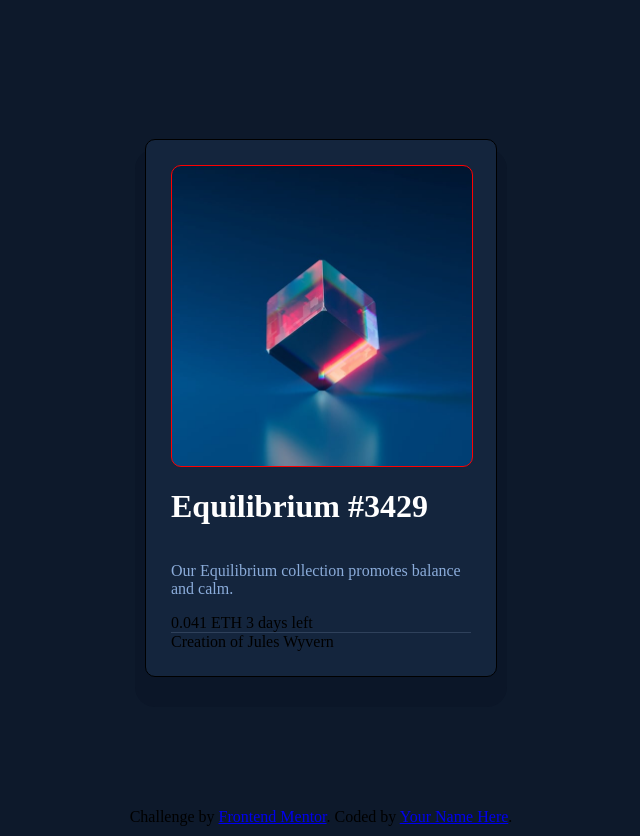
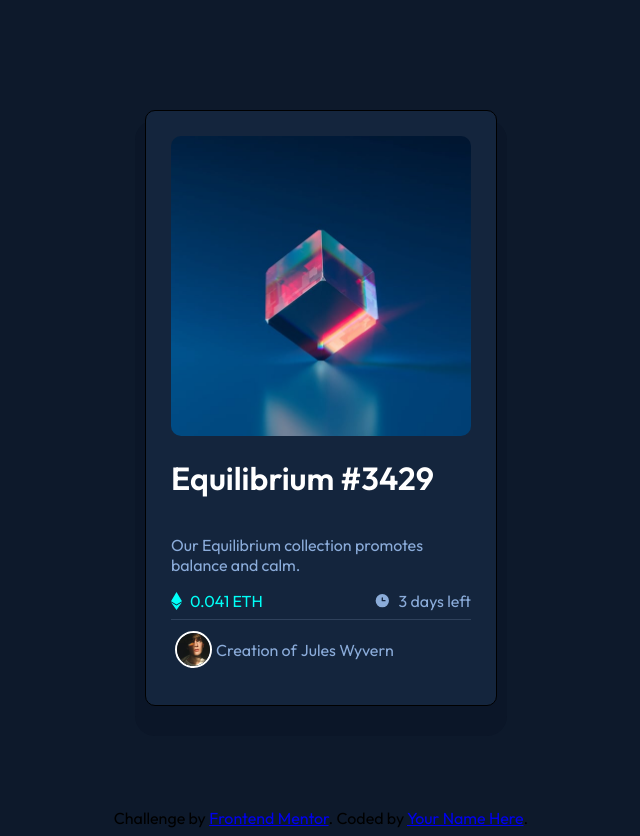
Before and after one commit to Jesus-Reynaldo/nft-preview-card-component-main, a plain HTML site: page index.html in a window 1280 px wide. Shown: the whole page, without its empty margins (319-959 px from the left). Drawn offline with Linux system fonts and the light colour scheme.

Commit message:
NFT preview card component solution

```diff
--- a/index.html
+++ b/index.html
@@ -16,14 +16,31 @@
   <body>
     <main>
       <div class="card">
-        <div class="card-image"></div>
+        <div class="card-image">
+          <div class="active-states">
+            <img src="images/icon-view.svg" alt="icon-view" />
+          </div>
+        </div>
         <div class="card-body">
           <h1 class="card-title">Equilibrium #3429</h1>
           <p class="card-text">
             Our Equilibrium collection promotes balance and calm.
           </p>
-          <div class="card-price">0.041 ETH 3 days left</div>
-          <div class="card-footer">Creation of Jules Wyvern</div>
+          <div class="card-price">
+            <div class="price">
+              <img src="images/icon-ethereum.svg" alt="icon-ethereum" />
+              <span>0.041 ETH</span>
+            </div>
+            <div class="time">
+              <img src="images/icon-clock.svg" alt="icon-clock" />
+              <span>3 days left</span>
+            </div>
+          </div>
+          <div class="card-footer">
+            <img src="images/image-avatar.png" alt="avatar" />
+            <p>Creation of</p>
+            <span>Jules Wyvern</span>
+          </div>
         </div>
       </div>
     </main>
--- a/sass/component.scss
+++ b/sass/component.scss
@@ -9,11 +9,28 @@
     width: 300px;
     height: 300px;
     display: block;
-    border: solid 1px red;
     border-radius: 10px;
     background-image: url(../images/image-equilibrium.jpg);
     background-repeat: no-repeat;
     background-size: cover;
+    .active-states {
+      display: flex;
+      justify-content: center;
+      align-items: center;
+      width: 100%;
+      height: 100%;
+      border-radius: 10px;
+      img {
+        visibility: hidden;
+      }
+      &:hover {
+        cursor: pointer;
+        background-color: hsl(178, 100%, 50%, 50%);
+        img {
+          visibility: visible;
+        }
+      }
+    }
   }
   .card-body {
     display: flex;
@@ -21,6 +38,10 @@
     width: 100%;
     .card-title {
       color: hsl(0, 0%, 100%);
+      &:hover {
+        cursor: pointer;
+        color: hsl(178, 100%, 50%);
+      }
     }
     .card-text {
       color: hsl(215, 51%, 70%);
@@ -29,4 +50,41 @@
       border-top: solid 1px hsl(215, 32%, 27%);
     }
   }
+  .card-price {
+    margin-bottom: 0.5rem;
+    display: flex;
+    justify-content: space-between;
+    align-items: center;
+    .price {
+      display: flex;
+      align-items: center;
+      color: hsl(178, 100%, 50%);
+      gap: 0.5rem;
+    }
+    .time {
+      display: flex;
+      align-items: center;
+      color: hsl(215, 51%, 70%);
+      gap: 0.5rem;
+    }
+  }
+  .card-footer {
+    display: flex;
+    padding: 0.25rem;
+    color: hsl(215, 51%, 70%);
+    flex-direction: row;
+    align-items: center;
+    gap: 0.25rem;
+    img {
+      width: 2.06rem;
+      border: solid 2px white;
+      border-radius: 50%;
+    }
+    span {
+      &:hover {
+        cursor: pointer;
+        color: hsl(178, 100%, 50%);
+      }
+    }
+  }
 }
--- a/sass/global.scss
+++ b/sass/global.scss
@@ -1,5 +1,7 @@
+@import url("https://fonts.googleapis.com/css2?family=Outfit:wght@300;400;600&display=swap");
 body {
   background-color: hsl(217, 54%, 11%);
+  font-family: "Outfit";
 }
 main {
   width: 100%;
```
Also changed, not shown: css/index.css, 2 other files.
